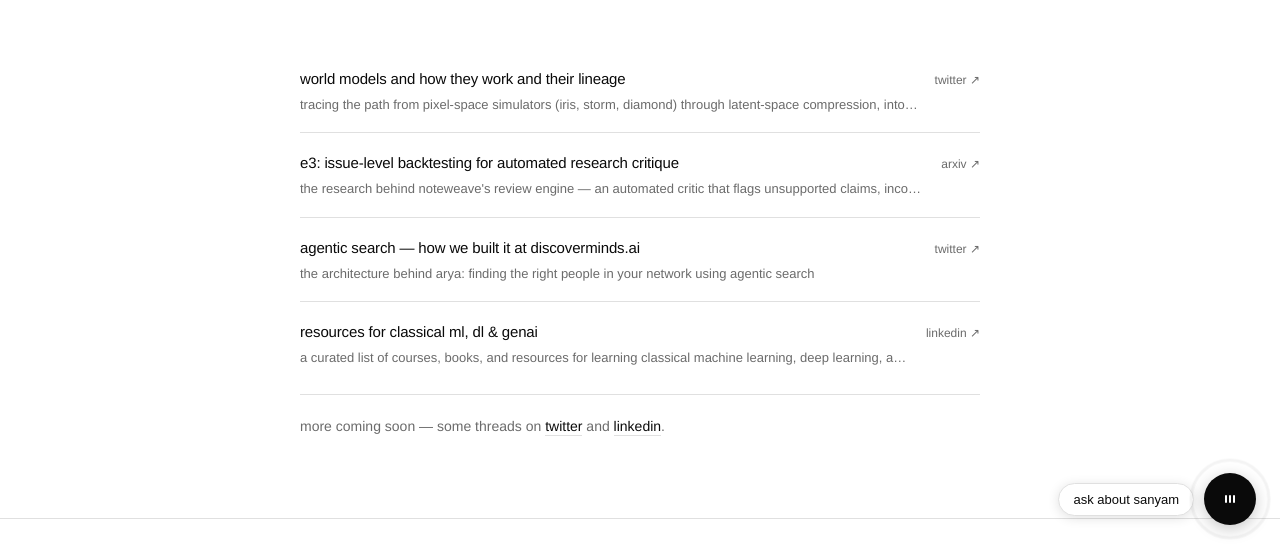
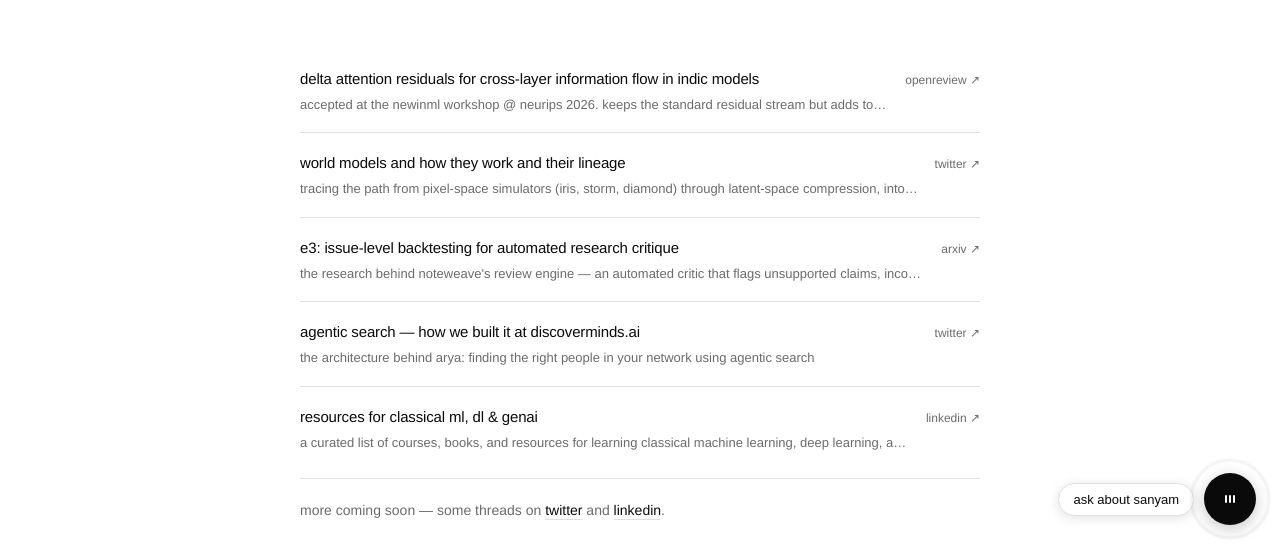
Before and after one commit to Sj0605-DataSci/sanyam-portfolio, a website built with Vite: page blogs.html in a window 1280 px wide. Shown: the part 251-800 px from the top of the page. Built offline with nearby package versions, Linux system fonts and the light colour scheme; some packages are replaced by stand-ins of ours; what @chenglou/pretext would draw is missing.

Commit message:
Add NeurIPS NewInML workshop paper to writing page
Co-Authored-By: Claude Sonnet 5.5 <noreply@anthropic.com>

```diff
--- a/blogs.html
+++ b/blogs.html
@@ -60,6 +60,14 @@
       </div>
 
       <div class="blog-list">
+
+        <a class="blog-item" href="https://openreview.net/forum?id=YD3qxZMJrT" target="_blank" rel="noopener">
+          <div class="blog-left">
+            <p class="blog-title">delta attention residuals for cross-layer information flow in indic models</p>
+            <p class="blog-excerpt">accepted at the newinml workshop @ neurips 2026. keeps the standard residual stream but adds token-wise weighted aggregation of earlier layers' outputs, with a grouped "delta block" to cut routing and memory cost — lowest val loss and perplexity when fine-tuning qwen3-0.6b on hindi fineweb-2.</p>
+          </div>
+          <span class="blog-date">openreview ↗</span>
+        </a>
 
         <a class="blog-item" href="https://x.com/Sanyam0605/status/2078962202737103203" target="_blank" rel="noopener">
           <div class="blog-left">
```
